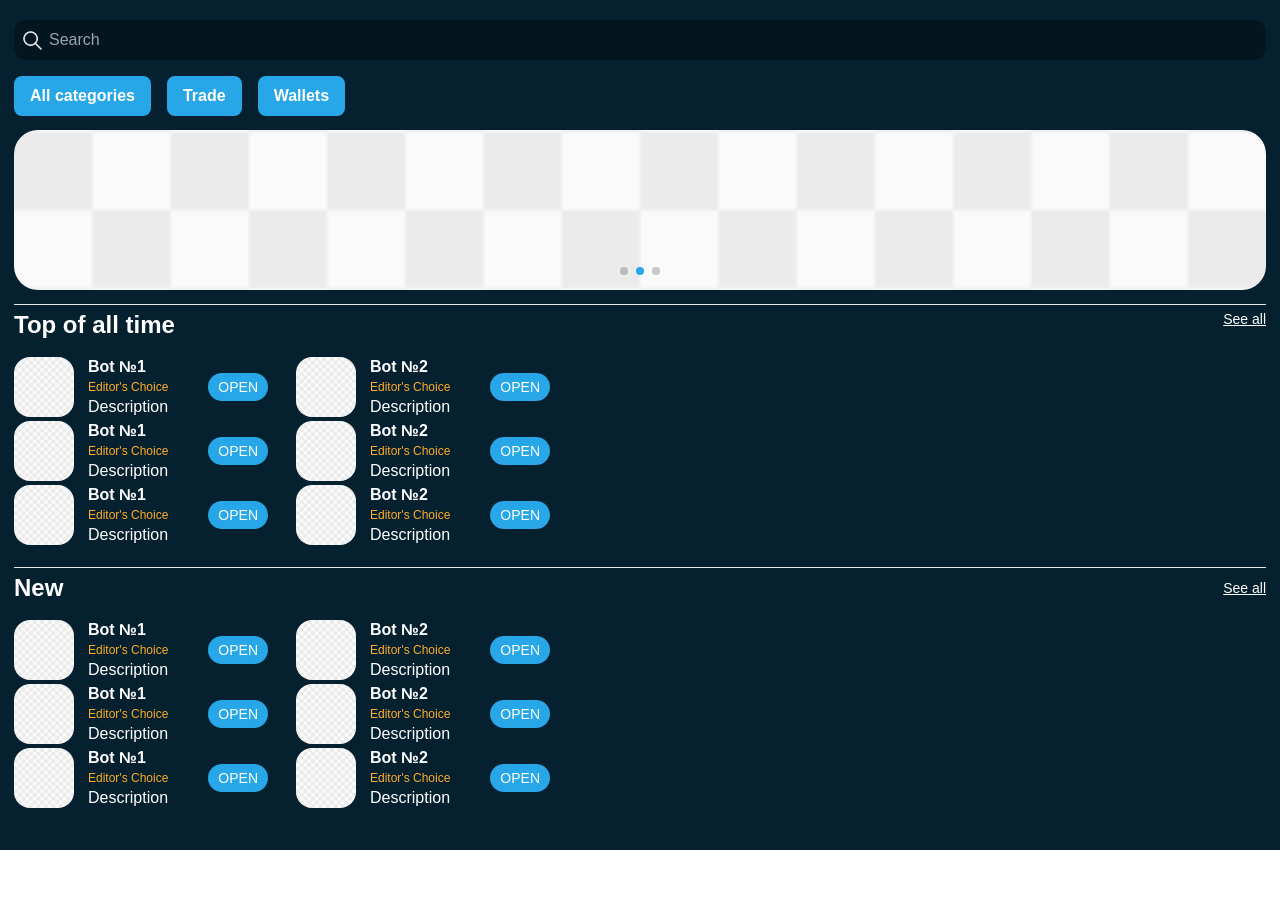
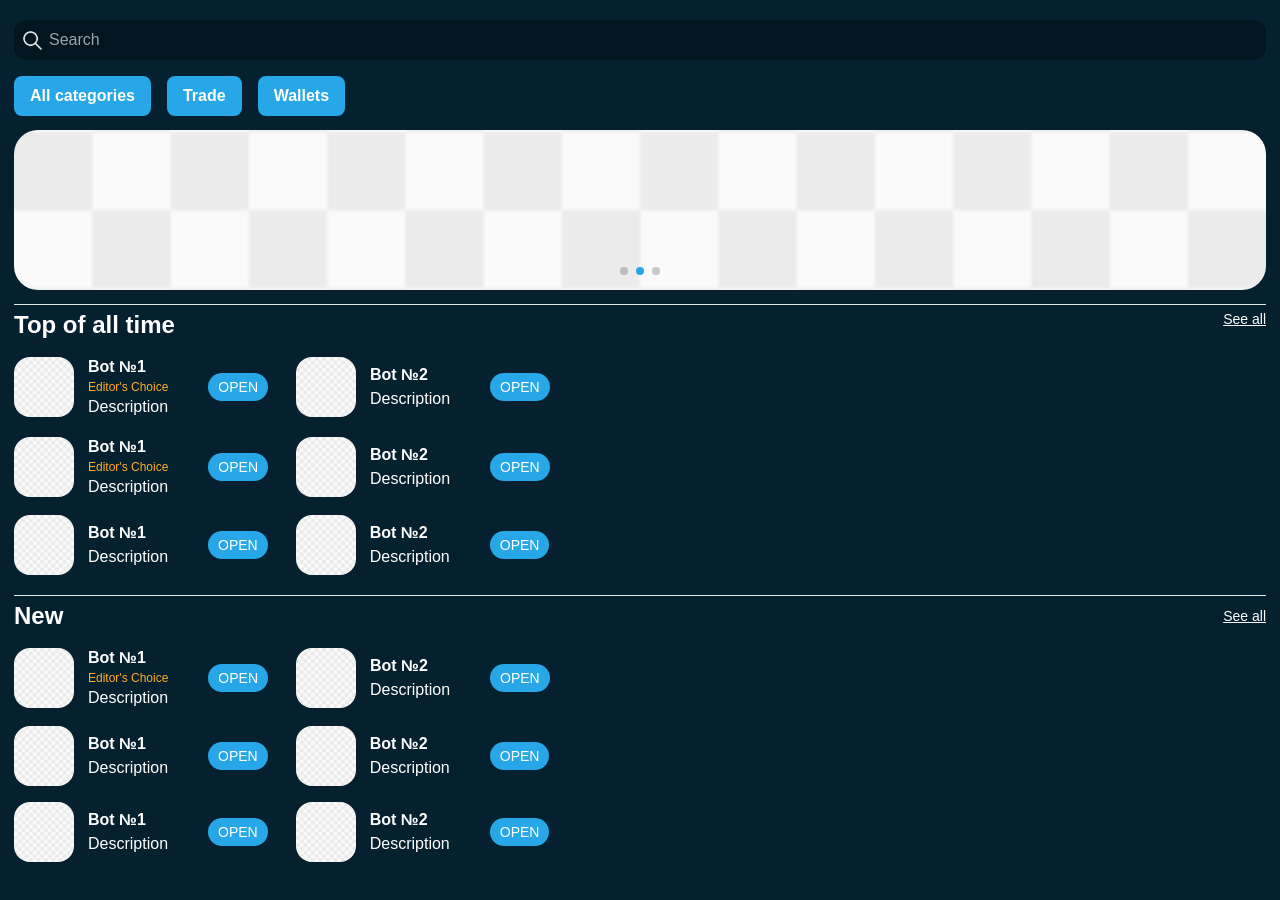
Before and after one commit to NbekWeb/check-bot, a React app: page /home in a window 1280 px wide. Before the commit the page ends 850 px from the top, so only its background shows below. Built offline with nearby package versions, Linux system fonts and the light colour scheme; the HTML template or start-up script is replaced by a standard one.

Commit message:
fix swiper

```diff
--- a/src/components/Bot.jsx
+++ b/src/components/Bot.jsx
@@ -81,19 +81,16 @@ const Main = () => {
         </div>
       </div>
       <div className="mt-2.5">
-        <div className="flex items-center gap-3.5 justify-between">
-          <div className="flex items-center gap-3.5">
+        <div className="flex items-center gap-3.5 ">
+
           <img src="/img/like.png" className="w-11" />
           <img src="/img/dislike.png" className="rotate-180 w-11" />
-          </div>
-          <div className="flex items-center gap-3.5">
           <button className="flex items-center h-10 px-4 text-2xl font-semibold bg-blue-500 rounded-xl">
             11/11
           </button>
           <button className="flex flex-col items-center justify-center h-10 gap-0 px-5 text-xs font-semibold bg-blue-500 rounded-xl">
             <span className="">RATING</span> №1
           </button>
-          </div>
         </div>
         <div className="mt-4 overflow-x-hidden">
           <div className="flex gap-4 overflow-x-auto tr-scrollbar">
--- a/src/components/Home.jsx
+++ b/src/components/Home.jsx
@@ -4,7 +4,14 @@ import "swiper/css";
 import "swiper/css/pagination";
 import { Pagination, Autoplay } from "swiper/modules";
 
-const BotCard = ({ title, description, label, imgSrc, onClick }) => (
+const BotCard = ({
+  title,
+  description,
+  label,
+  imgSrc,
+  onClick,
+  show = false,
+}) => (
   <div className="flex items-center gap-10 min-w-max">
     <div className="flex gap-3.5 items-center">
       <img
@@ -14,7 +21,10 @@ const BotCard = ({ title, description, label, imgSrc, onClick }) => (
       />
       <div className="flex flex-col justify-between">
         <span className="text-base font-semibold">{title}</span>
-        <span className="text-xs font-medium text-yellow-500">{label}</span>
+
+        {show && (
+          <span className="text-xs font-medium text-yellow-500">{label}</span>
+        )}
         <span className="text-base font-medium">{description}</span>
       </div>
     </div>
@@ -134,10 +144,11 @@ const Home = () => {
           </Link>
         </div>
         <div className="mt-3.5 overflow-x-hidden text-sm flex flex-col gap-4">
-          <div className="overflow-x-auto">
-            <div className="flex items-center gap-7 tr-scrollbar">
-              {botData.map((bot) => (
+          <div className="flex flex-col gap-4 overflow-x-auto tr-scrollbar">
+            <div className="flex items-center gap-7 ">
+              {botData.map((bot, i) => (
                 <BotCard
+                  show={i == 0 && true}
                   key={bot.id}
                   title={bot.title}
                   description={bot.description}
@@ -147,9 +158,10 @@ const Home = () => {
                 />
               ))}
             </div>
-            <div className="flex items-center gap-7 tr-scrollbar">
-              {botData.map((bot) => (
+            <div className="flex items-center gap-7 ">
+              {botData.map((bot, i) => (
                 <BotCard
+                  show={i == 0  && true}
                   key={bot.id}
                   title={bot.title}
                   description={bot.description}
@@ -159,7 +171,7 @@ const Home = () => {
                 />
               ))}
             </div>
-            <div className="flex items-center gap-7 tr-scrollbar">
+            <div className="flex items-center gap-7 ">
               {botData.map((bot) => (
                 <BotCard
                   key={bot.id}
@@ -187,8 +199,21 @@ const Home = () => {
           </Link>
         </div>
         <div className="mt-3.5 overflow-x-hidden text-sm flex flex-col gap-4">
-          <div className="overflow-x-auto">
-            <div className="flex items-center gap-7 tr-scrollbar">
+          <div className="flex flex-col gap-4 overflow-x-auto tr-scrollbar">
+            <div className="flex items-center gap-7">
+              {botData.map((bot,i) => (
+                <BotCard
+                show={i==0}
+                  key={bot.id}
+                  title={bot.title}
+                  description={bot.description}
+                  label={bot.label}
+                  imgSrc={bot.imgSrc}
+                  onClick={() => handleNavigate(bot.path)}
+                />
+              ))}
+            </div>
+            <div className="flex items-center gap-7 ">
               {botData.map((bot) => (
                 <BotCard
                   key={bot.id}
@@ -200,19 +225,7 @@ const Home = () => {
                 />
               ))}
             </div>
-            <div className="flex items-center gap-7 tr-scrollbar">
-              {botData.map((bot) => (
-                <BotCard
-                  key={bot.id}
-                  title={bot.title}
-                  description={bot.description}
-                  label={bot.label}
-                  imgSrc={bot.imgSrc}
-                  onClick={() => handleNavigate(bot.path)}
-                />
-              ))}
-            </div>
-            <div className="flex items-center gap-7 tr-scrollbar">
+            <div className="flex items-center gap-7 ">
               {botData.map((bot) => (
                 <BotCard
                   key={bot.id}
--- a/src/components/Main.jsx
+++ b/src/components/Main.jsx
@@ -29,7 +29,9 @@ const Main = () => {
       ) : (
         <div className="flex flex-col justify-between flex-grow h-full mt-8 text-xl ">
           <div>
-            <p className="text-2xl font-medium">On this unit you can select a bot:</p>
+            <p className="text-2xl font-medium">
+              On this unit you can select a bot:
+            </p>
             <span className="flex mt-2">
               For buying and selling cryptocurrency For automated trading To
               collect and analyze all the latest news and insights on the market{" "}
@@ -39,8 +41,8 @@ const Main = () => {
               on rates and trading volumes
             </span>
           </div>
-          <span className="flex px-12 text-center">
-            @ 2025 TopBotCheck by 3A Project
+          <span className="flex mx-auto text-center">
+            @ 2025 TopBotCheck <br /> by 3A Project
           </span>
           {/* <ul className="mt-5 list-disc list-inside">
             <li>Для покупки и продажи криптовалюты</li>
```
Lines whose indentation alone changed are shown as unchanged.
